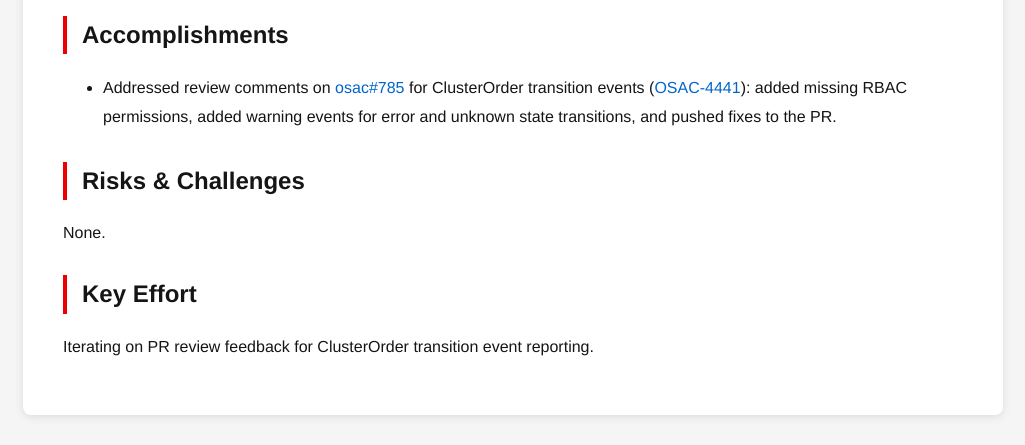
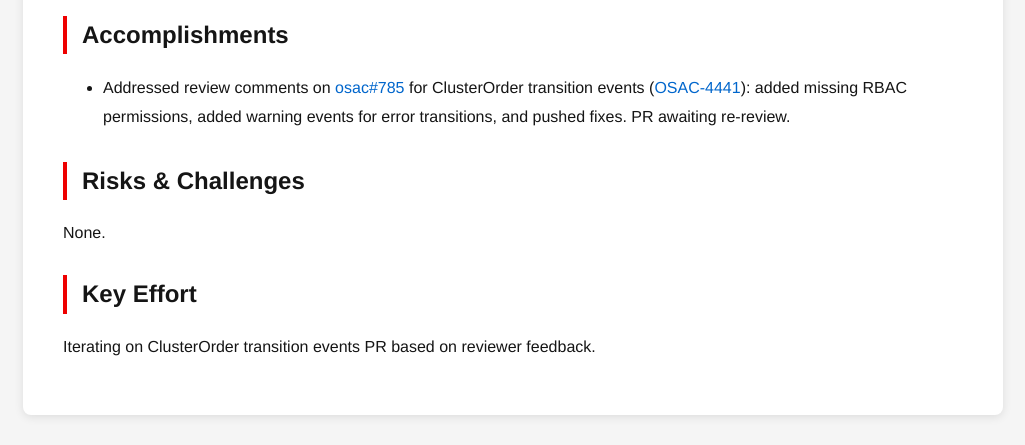
Before and after one commit to tzvatot/daily-status, a Jekyll site: the page built from 2026-09-09.md, in a window 1280 px wide. Shown: the part 160-605 px from the top of the page, without its empty margins (127-1152 px from the left). Built offline with Jekyll 4.4.1, drawn with Linux system fonts in a browser that asks for light colours.

Commit message:
Daily status update - 2026-09-09

```diff
--- a/2026-09-09.md
+++ b/2026-09-09.md
@@ -7,10 +7,10 @@ date: 2026-09-09
 # Daily Status - 2026-09-09
 
 ## Accomplishments
-- Addressed review comments on [osac#785](https://github.com/osac-project/osac/pull/785) for ClusterOrder transition events ([OSAC-4441](https://redhat.atlassian.net/browse/OSAC-4441)): added missing RBAC permissions, added warning events for error and unknown state transitions, and pushed fixes to the PR.
+- Addressed review comments on [osac#785](https://github.com/osac-project/osac/pull/785) for ClusterOrder transition events ([OSAC-4441](https://redhat.atlassian.net/browse/OSAC-4441)): added missing RBAC permissions, added warning events for error transitions, and pushed fixes. PR awaiting re-review.
 
 ## Risks & Challenges
 None.
 
 ## Key Effort
-Iterating on PR review feedback for ClusterOrder transition event reporting.
+Iterating on ClusterOrder transition events PR based on reviewer feedback.
```
